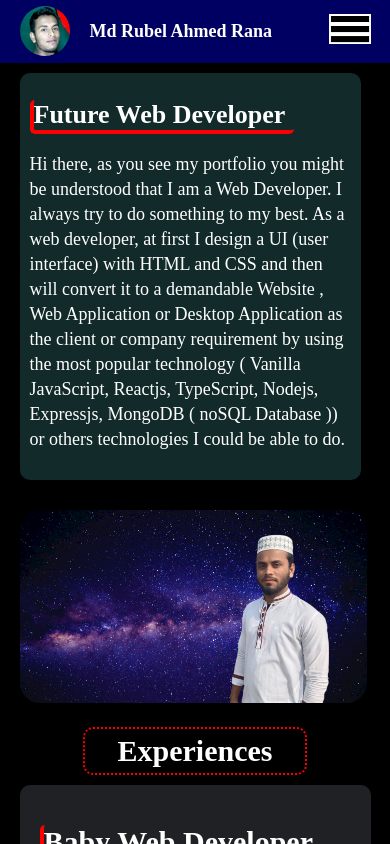
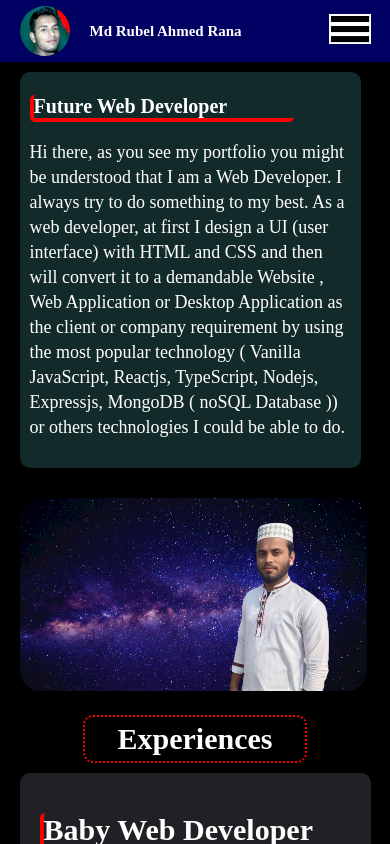
Before and after one commit to Md-Rubel-Ahmed-Rana/react-portfolio, a React (Create React App) app: page / in a window 390 px wide. Shown: the top 844 px of the page. Built offline with nearby package versions, Linux system fonts and the light colour scheme.

Commit message:
Bugs fixed

```diff
--- a/src/header/nav.css
+++ b/src/header/nav.css
@@ -89,16 +89,16 @@ ul > li:hover{
         margin: auto;
     }
     .logo h2{
-        font-size: 18px;
+        font-size: 15px;
     }
     .banner-info h1{
-        font-size: 26px;
+        font-size: 20px;
         width: 260px;
     }
     .banner-img>img {
         width: 99%;
     }
-    .banner-info>p {
+    .banner-info > p {
         line-height: 25px;
     }
 }
```
